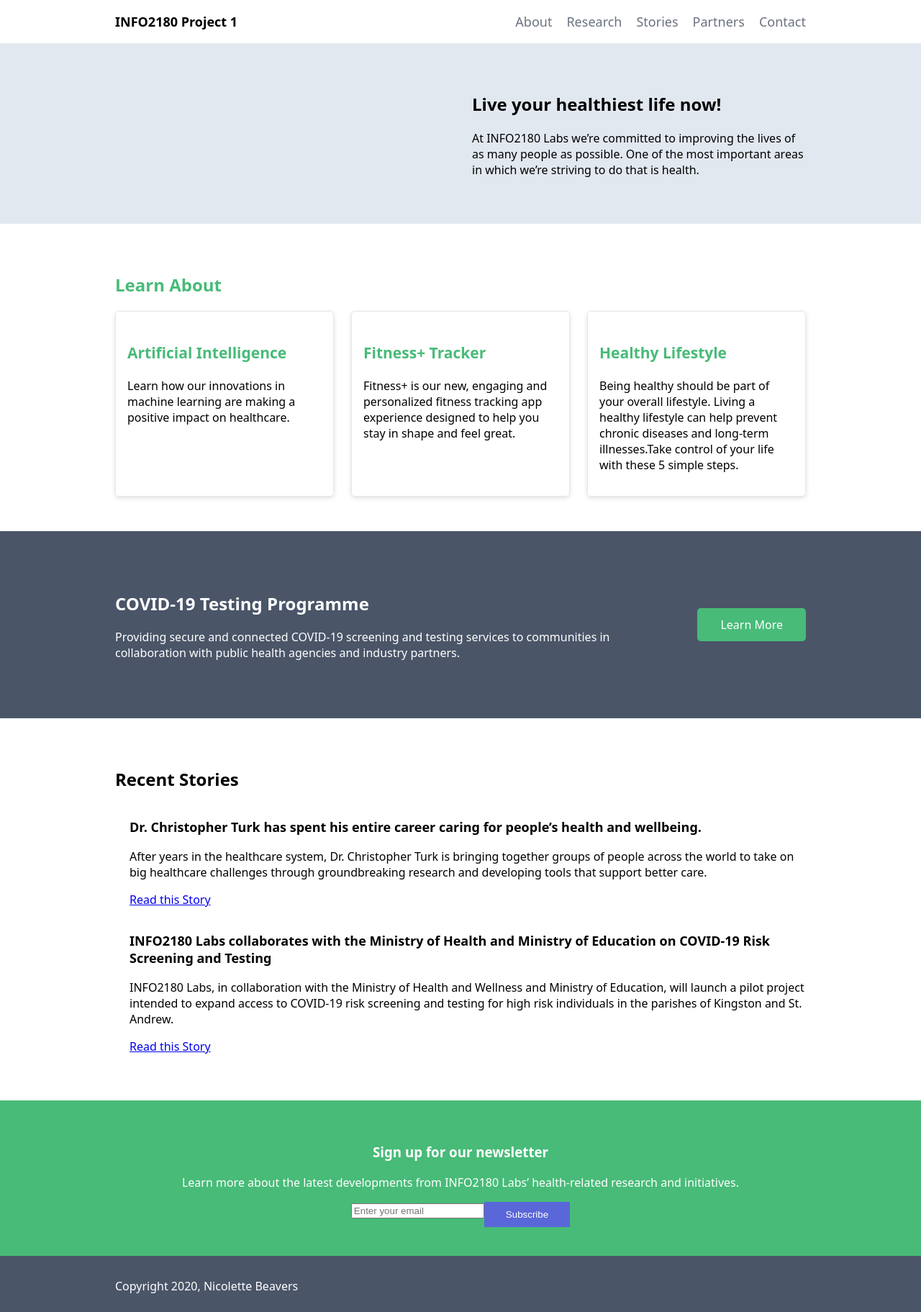
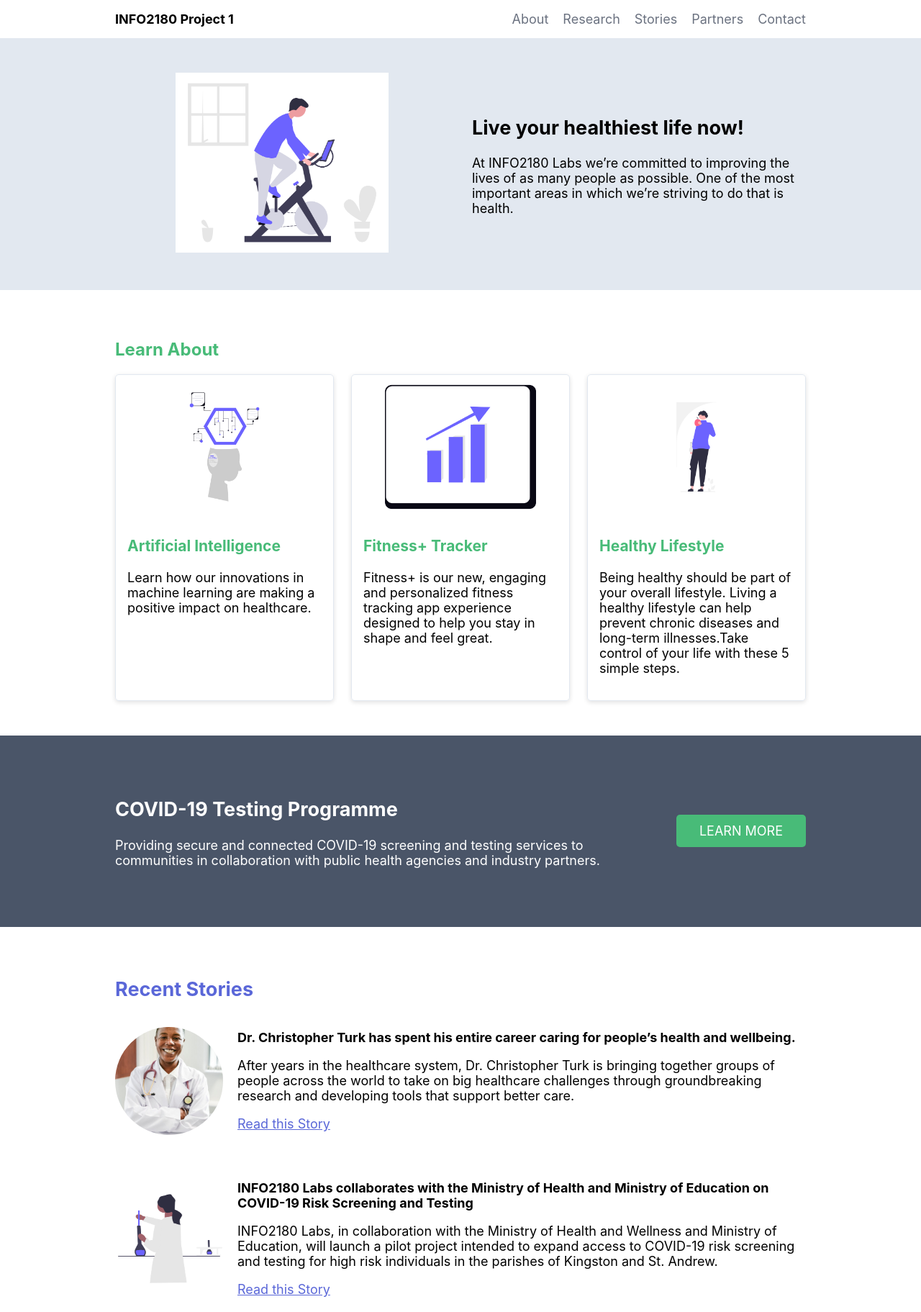
Before and after one commit to nicolette32/info2180-project1, a plain HTML site: page index.html in a window 1280 px wide. Shown: the top 1823 px of the page at 72% size. Drawn offline with Linux system fonts and the light colour scheme.

Commit message:
Finished styles, script and images

```diff
--- a/index.html
+++ b/index.html
@@ -26,7 +26,7 @@
         <section class="overview-hero">
             <div class="container">
                 <div class="overview-hero-image">
-                    <img src="#" alt="">
+                    <img src="images/hero.png" alt="Illustration depicting Health">
                 </div>
                 <div class="overview-hero-text">
                     <h2>Live  your healthiest life now!</h2>
@@ -39,21 +39,21 @@
                 <h2>Learn About</h2>
                 <div class="cards">
                     <div class="card">
-                        <img src="#" alt="">
+                        <img src="images/ai.png" alt="Illustration of AI">
                         <div class="card-body">
                             <h3>Artificial Intelligence</h3>
                             <p>Learn how our innovations in machine learning are making a positive impact on healthcare.</p>
                         </div>
                     </div>
                     <div class="card">
-                        <img src="#" alt="">
+                        <img src="images/fitnesstracker.png" alt="Illustration of Fitness Tracker">
                         <div class="card-body">
                             <h3>Fitness+ Tracker</h3>
                             <p>Fitness+ is our new, engaging and personalized fitness tracking app experience designed to help you stay in shape and feel great.</p>
                         </div>
                     </div>
                     <div class="card">
-                        <img src="#" alt="">
+                        <img src="images/healthylifestyle.png" alt="Illustration Showing Someone with an Apple">
                         <div class="card-body">
                             <h3>Healthy Lifestyle</h3>
                             <p>Being healthy should be part of your overall lifestyle. Living a healthy lifestyle can help prevent chronic diseases and long-term illnesses.Take control of your life with these 5 simple steps.</p>
@@ -77,7 +77,7 @@
             <div class="container">
                 <h2>Recent Stories</h2>
                 <article>
-                    <img src="" alt="">
+                    <img src="images/Dr. Turk.jpg" alt="An image of Dr. Turk">
                     <div class="article-body">
                         <h3>Dr. Christopher Turk has spent his entire career caring for people’s health and wellbeing.</h3>
                         <p>After years in the healthcare system, Dr. Christopher Turk is bringing together groups of people across the world to take on big healthcare challenges through groundbreaking research and developing tools that support better care.</p>
@@ -85,7 +85,7 @@
                     </div>
                 </article>
                 <article>
-                    <img src="" alt="">
+                    <img src="images/medical.png" alt="Image of medical personelle">
                     <div class="article-body">
                         <h3>INFO2180 Labs collaborates with the Ministry of Health and Ministry of Education on COVID-19 Risk Screening and Testing</h3>
                         <p>INFO2180 Labs, in collaboration with the Ministry of Health and Wellness and Ministry of Education, will launch a pilot project intended to expand access to COVID-19 risk screening and testing for high risk individuals in the parishes of Kingston and St. Andrew.</p>
--- a/scripts.js
+++ b/scripts.js
@@ -1 +1,20 @@
-/* Add your JavaScript to this file */
+document.addEventListener("DOMContentLoaded", function(){
+    const form = document.querySelector(".newsletter form");
+    const emailInput = document.getElementById("email");
+    const message = document.querySelector(".message");
+
+    form.addEventListener("submit", function(event){
+        event.preventDefault();
+
+        const email = emailInput.value.trim();
+
+        if (email === ""){
+            message.textContent = "Please enter a valid email address.";
+        }
+        else
+        {
+            message.textContent = "Thank you! Your email address " + email + " has been added to our mailing list!";
+            form.reset();
+        }
+    });
+});
--- a/styles.css
+++ b/styles.css
@@ -1,8 +1,8 @@
 
 body {
     margin: 0;
-    font-size: 16px;
-    font-family: system-ui, -apple-system, BlinkMacSystemFont, "Segoe UI", Roboto, "Helvetica Neue", Arial, "Noto Sans", sans-serif;
+    font-size: 18px;
+    font-family: -apple-system, BlinkMacSystemFont, "Segoe UI", Roboto, "Helvetica Neue", Arial, "Noto Sans", sans-serif;
 }
 
 
@@ -27,6 +27,7 @@ header .container{
     display: flex;
     justify-content: space-between;
     align-items: center;
+    padding: 16px 0;
 
 }
 
@@ -36,7 +37,9 @@ header h1{
 }
 
 nav ul{
+    margin: 0;
     display: flex;
+    padding: 0;
     gap: 20px;
     list-style: none;
 
@@ -70,6 +73,8 @@ nav a:hover {
 
 .overview-hero-image img{
     width: 100%;
+    height: 250px;
+    object-fit: contain;
 }
 
 .learn-about {
@@ -97,6 +102,8 @@ nav a:hover {
 
 .card img {
     width: 100%;
+    height: 200px;
+    object-fit: contain;
 }
 
 .card-body{
@@ -105,7 +112,7 @@ nav a:hover {
 
 .card-body h3{
     font-size: 21px;
-    color: #48BB78
+    color: #48BB78;
 }
 
 .testing{
@@ -121,7 +128,7 @@ nav a:hover {
     gap: 32px;
 }
 
-.testing-description{
+.testing-desciption{
     flex: 1;
 }
 
@@ -132,13 +139,14 @@ nav a:hover {
     padding: 12px 32px;
     border-radius: 5px;
     white-space: nowrap;
+    text-transform: uppercase;
 }
 
 .stories {
     padding: 48px 0;
 }
 
-.stores h2{
+.stories h2{
     color: #5A67D8;
 }
 
@@ -146,12 +154,19 @@ nav a:hover {
     display: flex;
     align-items: center;
     gap: 20px;
+    margin-bottom: 32px;
 }
 
-.stories artciel img{
+.stories article img{
     width: 150px;
     height: 150px;
     border-radius: 50%;
+    object-fit: cover;
+    flex-shrink: 0;
+}
+
+.stories a{
+    color: #5A67D8;
 }
 
 .stories h3{
@@ -177,6 +192,17 @@ nav a:hover {
     padding: 10px 30px;
 }
 
+.newsletter input {
+    padding: 10px;
+    width: 250px;
+    border: none;
+}
+
+.message{
+    color: #9b1c1c;
+    margin-top: 15px;
+}
+
 footer{
     background-color: #4A5568;
     color: white;
```
Also changed, not shown: images/Dr. Turk.jpg (added), images/ai.png (added), images/fitnesstracker.png (added), images/healthylifestyle.png (added), images/hero.png (added), images/medical.png (added).
